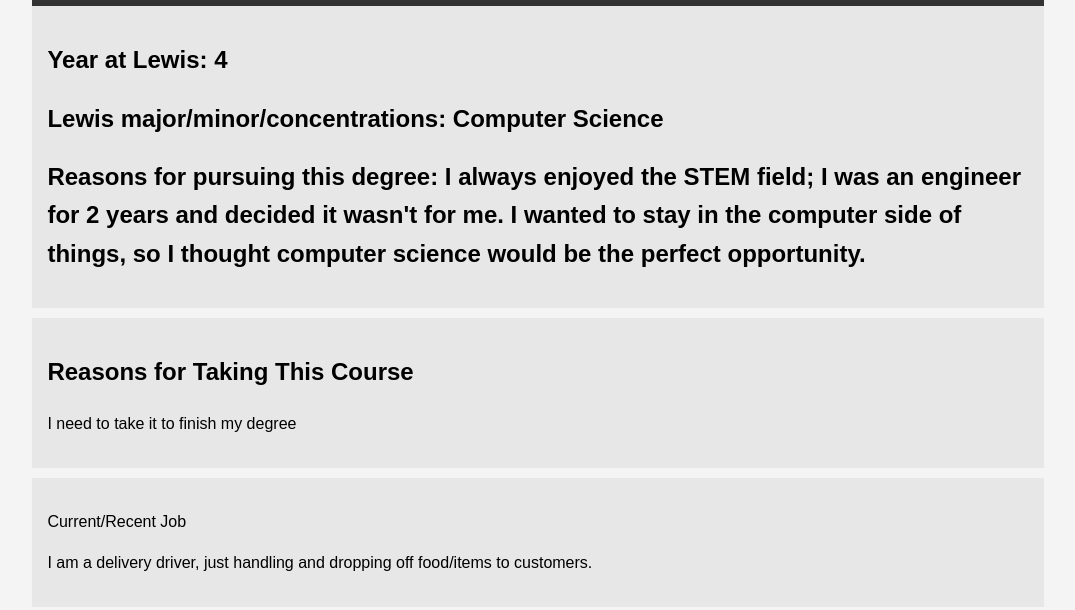
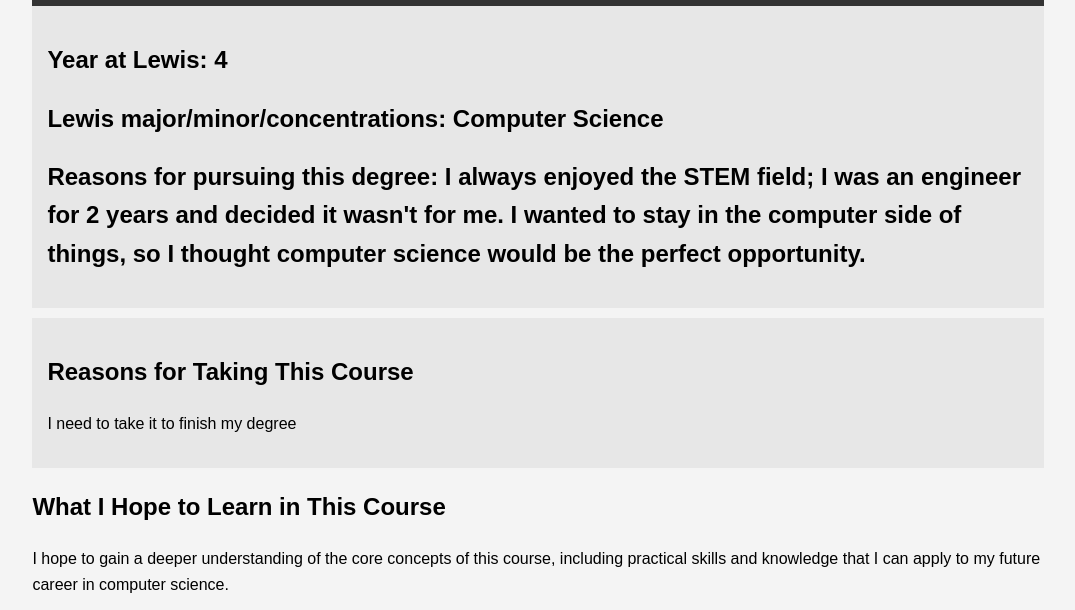
Before and after one commit to NDKuras/me, a plain HTML site: page index.html in a window 1280 px wide. Shown: the part 144-754 px from the top of the page, without its empty margins (102-1177 px from the left). Drawn offline with Linux system fonts and the light colour scheme.

Commit message:
index.html

```diff
--- a/index.html
+++ b/index.html
@@ -46,6 +46,11 @@
             <p>I need to take it to finish my degree</p>
         </section>
 
+	    	<section class="section">
+		<h2>What I Hope to Learn in This Course</h2>
+        	<p>I hope to gain a deeper understanding of the core concepts of this course, including practical skills and knowledge that I can apply to my future career in computer science.</p>
+        </section>
+
 		<section class="job">
             <p>Current/Recent Job</p>
 			<p>I am a delivery driver, just handling and dropping off food/items to customers.</p>
```
